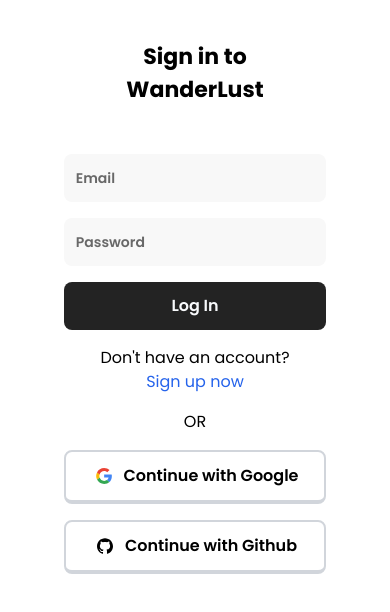
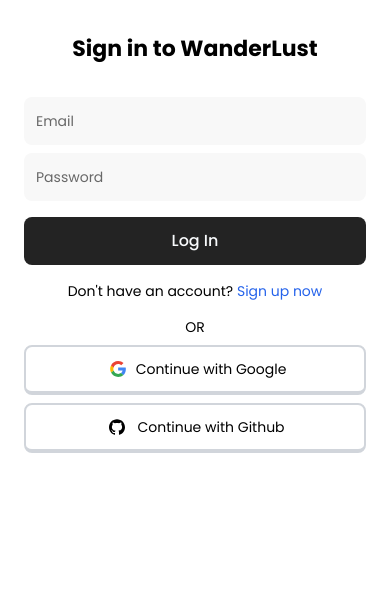
Before and after one commit to Marsik004/MERN-Wanderlust, a React (Vite) app in the folder frontend/: page /user-auth in a window 390 px wide. Shown: the top 612 px of the page. Built offline with nearby package versions, Linux system fonts and the light colour scheme.

Commit message:
feat-#38: Modified UI for mobile screen

```diff
--- a/frontend/src/pages/signin-page.tsx
+++ b/frontend/src/pages/signin-page.tsx
@@ -32,22 +32,22 @@ function signin() {
   }
 
   return (
-    <div className="flex-grow cursor-default bg-white px-5 py-9 mt-1">
+    <div className="flex-grow cursor-default bg-white m-4 py-4">
       <div className="mb-4 flex justify-center">
-        <div className="flex items-center justify-center space-x-4 w-5/6">
-          <h2 className="text-center text-22 sm:text-3xl font-bold text-black w-3/4">
+        <div className="flex items-center justify-center w-full">
+          <h2 className="text-center text-22 sm:text-2xl font-bold text-black w-3/4">
             Sign in to WanderLust
           </h2>
         </div>
       </div>
-      <div className="flex flex-col justify-center items-center mt-12 gap-4">
-        <form onSubmit={handleSubmit(onSubmit)} className="w-3/4 lg:w-2/5">
-          <div className="mb-4">
+      <div className="flex flex-col justify-center items-center mt-8 gap-2 m-2">
+        <form onSubmit={handleSubmit(onSubmit)} className="w-full md:w-3/4 lg:w-2/5">
+          <div className="mb-2">
             <input
               {...register('email')}
               type="email"
               placeholder="Email"
-              className="w-full rounded-lg font-semibold bg-input-background p-3 placeholder:text-sm placeholder:text-light-gray"
+              className="w-full rounded-lg font-normal bg-input-background p-3 placeholder:text-sm placeholder:text-light-gray"
             />
             {errors.email && (
               <p className="text-red-500 text-xs p-2">
@@ -61,10 +61,10 @@ function signin() {
               {...register('password')}
               type="password"
               placeholder="Password"
-              className="w-full rounded-lg font-semibold bg-input-background p-3 placeholder:text-sm placeholder:text-light-gray"
+              className="w-full rounded-lg font-normal bg-input-background p-3 placeholder:text-sm placeholder:text-light-gray"
             />
             {errors.password && (
-              <p className="text-red-500 text-xs p-2">
+              <p className="text-red-500 text-xs p-3">
                 {`${errors.password.message}`}
               </p>
             )}
@@ -73,27 +73,29 @@ function signin() {
           <button
             disabled={isSubmitting}
             type="submit"
-            className="flex disabled:bg-disabled-gray w-full items-center justify-center rounded-lg bg-login-background p-3 text-base font-semibold text-light"
+            className="flex disabled:bg-disabled-gray w-full items-center justify-center rounded-lg bg-login-background p-3 text-base sm:text-lg font-medium sm:font-semibold text-light"
           >
             Log In
           </button>
         </form>
-        <div className='flex flex-col items-center justify-center gap-4 text-center'>
-        <p className='w-3/4 sm:w-full'> Don't have an account?
+        <div className='flex flex-col items-center justify-center gap-4 text-center text-sm sm:text-base w-5/6 font-normal mt-2'>
+        <p> Don't have an account?
           <Link to={'/signup'} className="text-blue-600 hover:text-blue-500"> Sign up now</Link>
         </p>
 
         <span>OR</span>
         </div>
 
-        <Link to={'/google-auth'} className='flex items-center justify-center p-3 space-x-2 rounded-lg border-2 border-b-4  border-gray-300 w-3/4 lg:w-2/5 hover:bg-light-white text-center'>
-              <img className='h-4 w-6 sm:h-5 sm:w-10' src={AddGoogleIcon}/>
-              <span className='font-semibold'>Continue with Google</span>
+        <Link to={'/google-auth'} className='flex items-center justify-center p-3 space-x-2 rounded-lg border-2 border-b-4  border-gray-300 w-full md:w-3/4 lg:w-2/5 hover:bg-light-white text-center'>
+              <img className='h-4 w-6 sm:h-5 sm:w-10 pl-1' src={AddGoogleIcon}/>
+              <span className='text-sm custom:hidden'>Google</span>
+              <span className='text-sm sm:text-base hidden custom:block '>Continue with Google</span>
         </Link>
 
-        <Link to={'/github-auth'} className='flex items-center justify-center p-3 space-x-2 rounded-lg border-2 border-b-4 border-gray-300 w-3/4 lg:w-2/5 hover:bg-light-white text-center'>
+        <Link to={'/github-auth'} className='flex items-center justify-center p-3 space-x-2 rounded-lg border-2 border-b-4 border-gray-300 w-full md:w-3/4 lg:w-2/5 hover:bg-light-white text-center'>
               <img className='h-4 w-6 sm:h-5 sm:w-10' src={AddGithubIcon}/>
-              <span className='font-semibold'>Continue with Github</span>
+              <span className='text-sm custom:hidden'>Github</span>
+              <span className='text-sm sm:text-base hidden custom:block '>Continue with Github</span>
         </Link>
 
       </div>
--- a/frontend/tailwind.config.js
+++ b/frontend/tailwind.config.js
@@ -9,6 +9,9 @@ export default {
     extend: {
       fontSize: {
         '22': '22px',
+      },
+      screens: {
+        'custom': '258px',
       },
       colors: {
         dark: {
```
